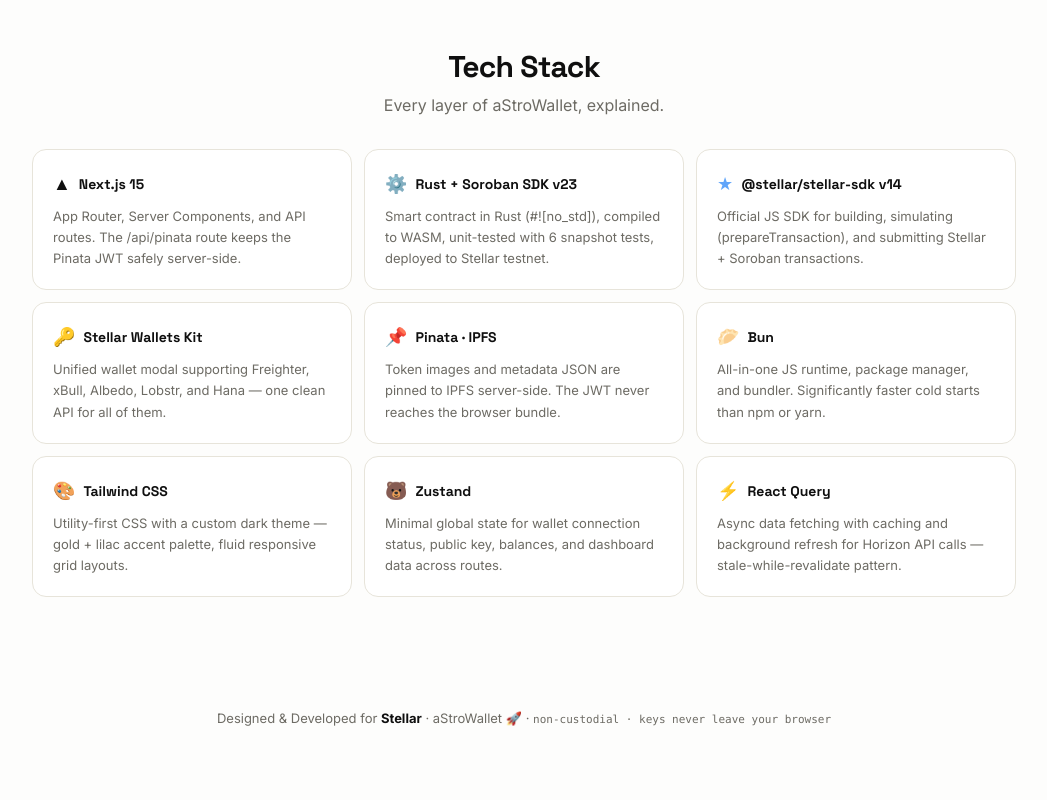
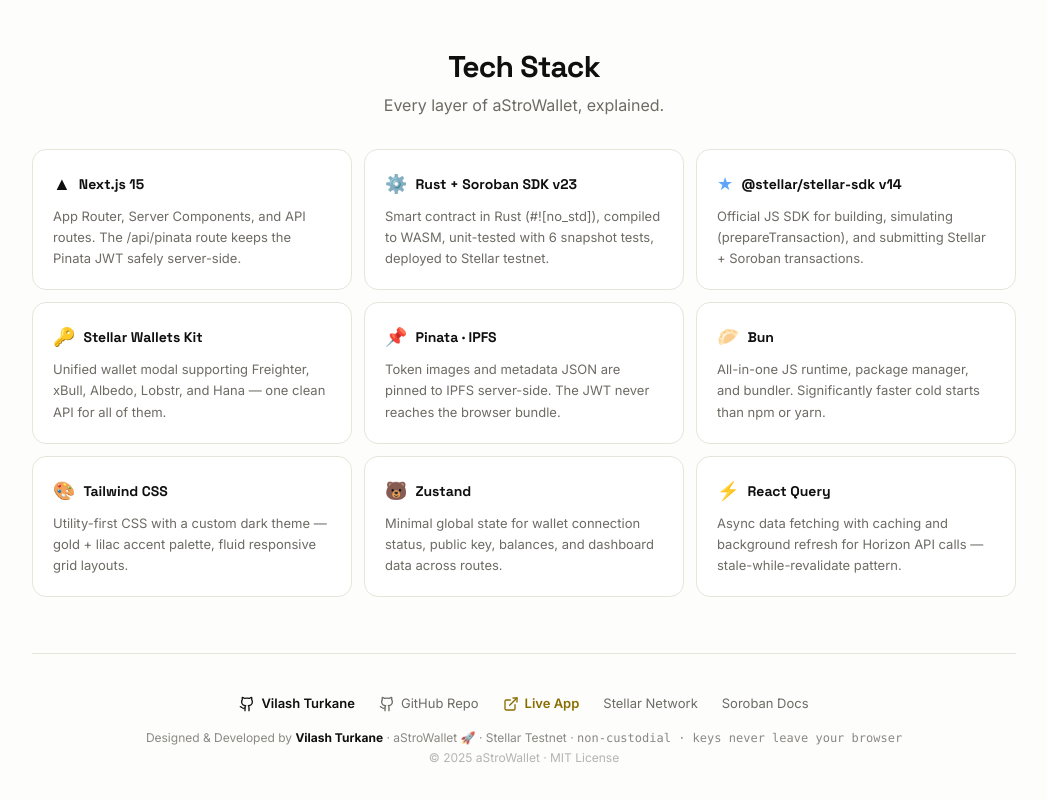
Before and after one commit to vilashturkane/aStroWallet, a Next.js app in the folder client/: page / in a window 1280 px wide. Shown: the part 5363-6163 px from the top of the page, without its empty margins (116-1163 px from the left). Before the commit the page ends 6132 px from the top, so only its background shows below. Built offline with nearby package versions, Linux system fonts and the light colour scheme.

Commit message:
feat(layout): update global footer with developer credit, GitHub, live app, and Stellar links

```diff
--- a/client/app/layout.tsx
+++ b/client/app/layout.tsx
@@ -3,6 +3,7 @@
 import { Providers } from "@/components/providers";
 import { Toaster } from "@/components/ui/toaster";
 import { Header } from "@/components/header";
+import { Github, ExternalLink } from "lucide-react";
 import "./globals.css";
 
 const inter = Inter({ subsets: ["latin"], variable: "--font-inter" });
@@ -27,11 +28,56 @@
           <div className="container flex min-h-screen flex-col pb-10">
             <Header />
             <div className="flex-1">{children}</div>
-            <footer className="pt-14 text-center text-[13px] text-muted-foreground">
-              Designed & Developed for <b className="text-foreground">Stellar</b> · aStroWallet 🚀 ·{" "}
-              <span className="font-mono text-[11px]">
-                non-custodial · keys never leave your browser
-              </span>
+            <footer className="border-t border-border pb-6 pt-10 text-center text-[13px] text-muted-foreground">
+              <div className="mb-4 flex flex-wrap justify-center gap-x-6 gap-y-2">
+                <a
+                  href="https://github.com/vilashturkane"
+                  target="_blank"
+                  rel="noopener noreferrer"
+                  className="inline-flex items-center gap-1.5 font-semibold text-foreground transition-colors hover:text-gold-deep"
+                >
+                  <Github className="h-4 w-4" /> Vilash Turkane
+                </a>
+                <a
+                  href="https://github.com/vilashturkane/aStroWallet"
+                  target="_blank"
+                  rel="noopener noreferrer"
+                  className="inline-flex items-center gap-1.5 transition-colors hover:text-foreground"
+                >
+                  <Github className="h-4 w-4" /> GitHub Repo
+                </a>
+                <a
+                  href="https://a-stro-wallet.vercel.app/"
+                  target="_blank"
+                  rel="noopener noreferrer"
+                  className="inline-flex items-center gap-1.5 font-semibold text-gold-deep transition-colors hover:underline"
+                >
+                  <ExternalLink className="h-4 w-4" /> Live App
+                </a>
+                <a
+                  href="https://stellar.org"
+                  target="_blank"
+                  rel="noopener noreferrer"
+                  className="transition-colors hover:text-foreground"
+                >
+                  Stellar Network
+                </a>
+                <a
+                  href="https://developers.stellar.org/docs/build/smart-contracts"
+                  target="_blank"
+                  rel="noopener noreferrer"
+                  className="transition-colors hover:text-foreground"
+                >
+                  Soroban Docs
+                </a>
+              </div>
+              <p className="text-xs text-muted-foreground/80">
+                Designed & Developed by{" "}
+                <strong className="text-foreground">Vilash Turkane</strong> · aStroWallet 🚀 ·
+                Stellar Testnet ·{" "}
+                <span className="font-mono">non-custodial · keys never leave your browser</span>
+              </p>
+              <p className="mt-1 text-xs text-muted-foreground/50">© 2025 aStroWallet · MIT License</p>
             </footer>
           </div>
           <Toaster />
```
